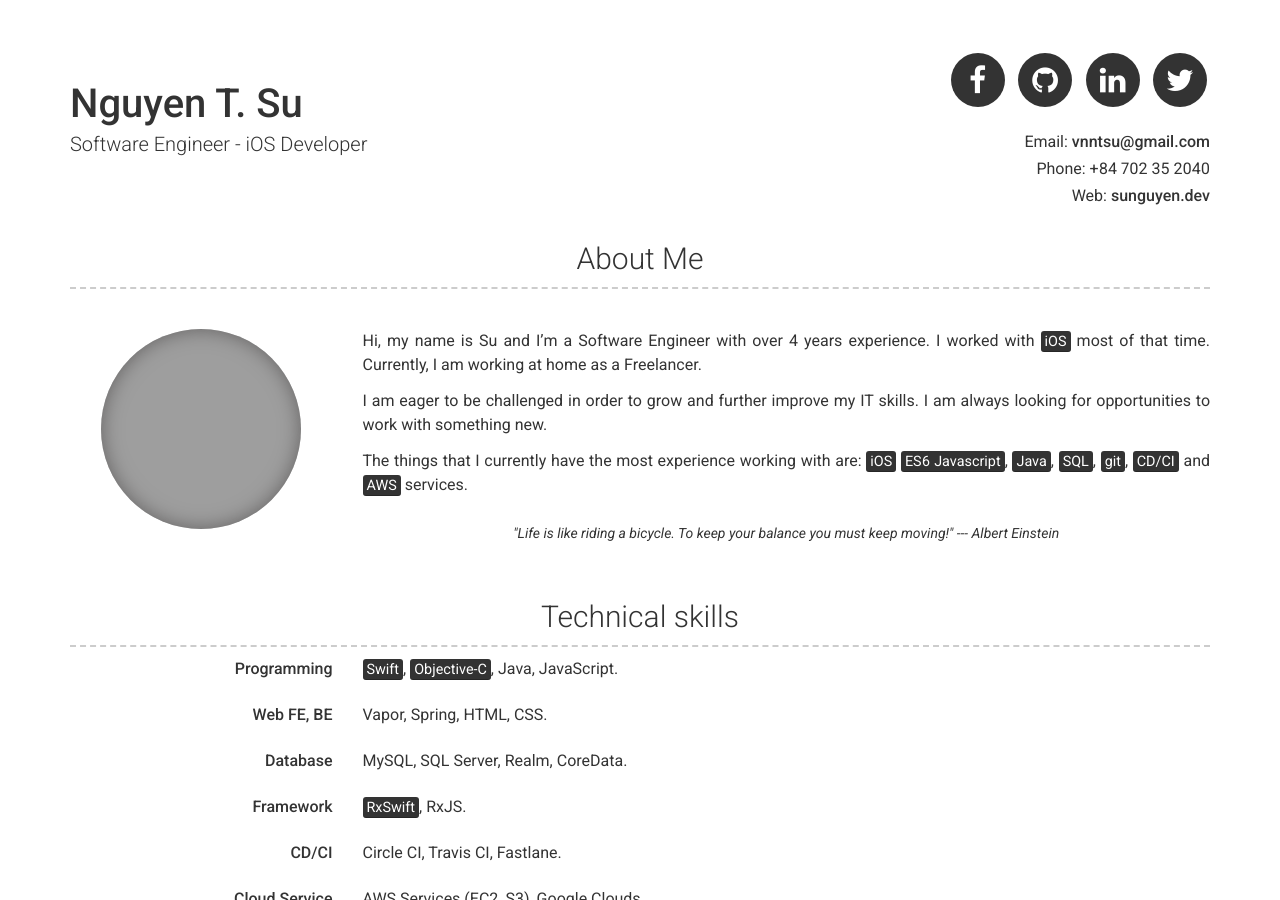
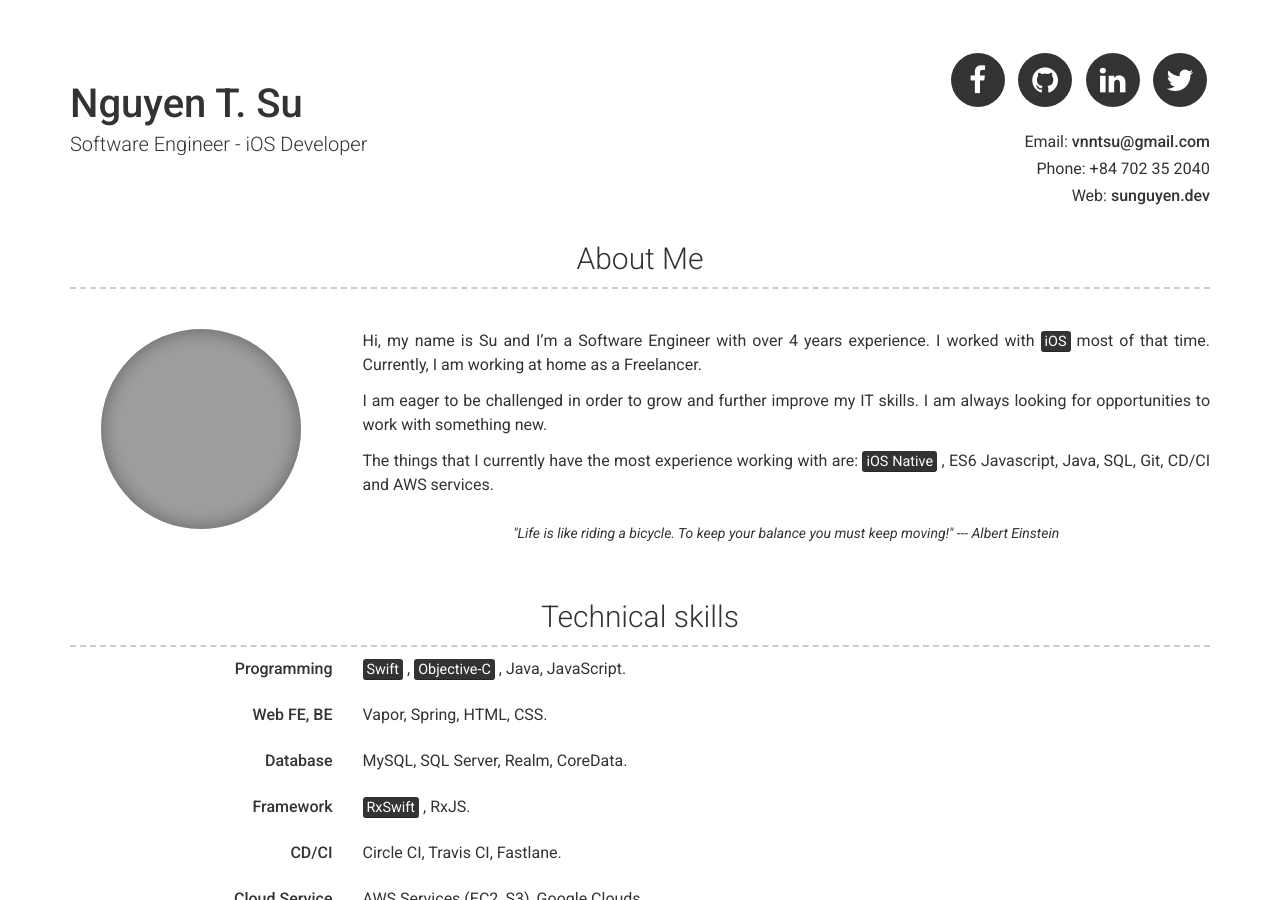
Before and after one commit to vnntsu/vnntsu.github.io, a Jekyll site: the page built from index.md, in a window 1280 px wide and 900 px high. Built offline with Jekyll 4.4.1, drawn with Linux system fonts in a browser that asks for light colours; grey boxes are pictures that could not be loaded.

Commit message:
Update About section

```diff
--- a/_config.yml
+++ b/_config.yml
@@ -25,7 +25,7 @@ about_content: | # this will include new lines to allow paragraphs
 
   I am eager to be challenged in order to grow and further improve my IT skills. I am always looking for opportunities to work with something new.
 
-  The things that I currently have the most experience working with are: <mark>iOS</mark> <mark>ES6 Javascript</mark>, <mark>Java</mark>, <mark>SQL</mark>, <mark>git</mark>, <mark>CD/CI</mark> and <mark>AWS</mark> services.
+  The things that I currently have the most experience working with are: <mark>iOS Native</mark> , ES6 Javascript, Java, SQL, Git, CD/CI and AWS services.
 about_quote: >
   "Life is like riding a bicycle. To keep your balance you must keep moving!" --- Albert Einstein
 
```
Also changed, not shown: _data/skills.yml (+4 -4 lines).
